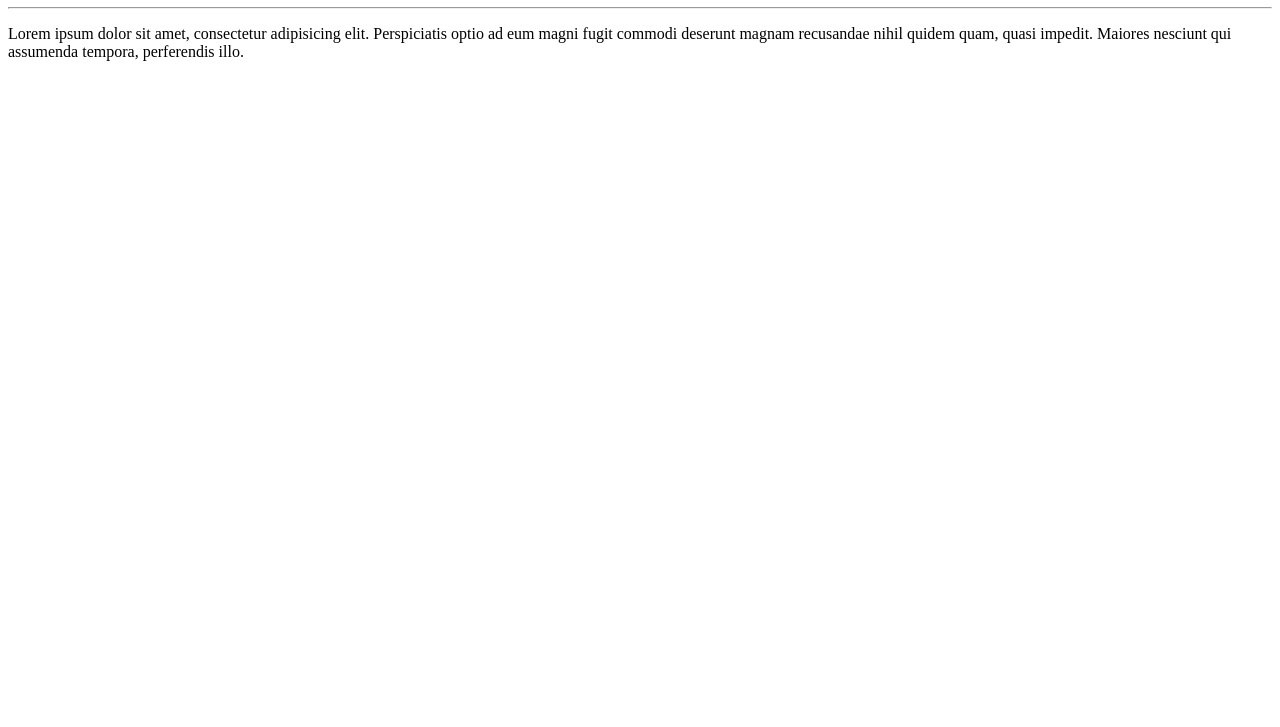
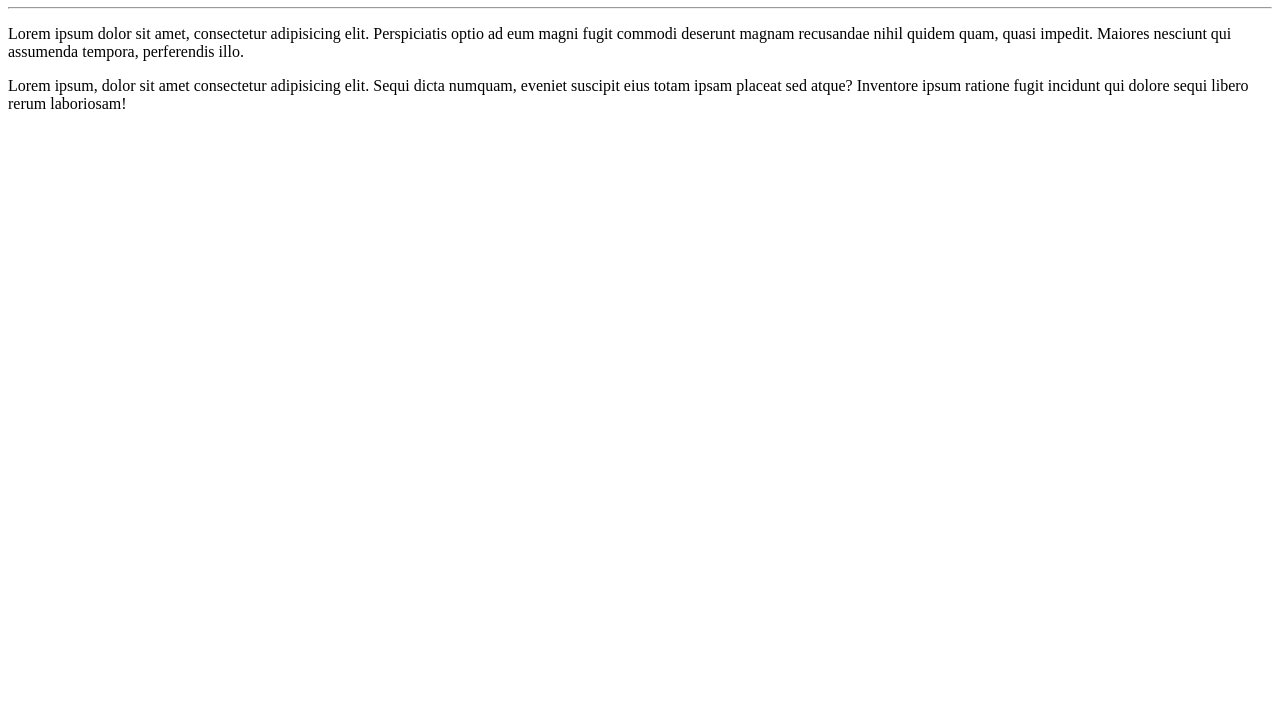
Before and after one commit to marcoskako/Ola-Mundo, a plain HTML site: page site-exemplo/index.html in a window 1280 px wide. Shown: the part 73-800 px from the top of the page. Drawn offline with Linux system fonts and the light colour scheme.

Commit message:
Adicionei um parágrafo

```diff
--- a/site-exemplo/index.html
+++ b/site-exemplo/index.html
@@ -12,5 +12,8 @@
     <p>Lorem ipsum dolor sit amet, consectetur adipisicing elit.
     Perspiciatis optio ad eum magni fugit commodi deserunt magnam recusandae nihil quidem quam, quasi impedit.
     Maiores nesciunt qui assumenda tempora, perferendis illo.</p>
+    <p>Lorem ipsum, dolor sit amet consectetur adipisicing elit.
+    Sequi dicta numquam, eveniet suscipit eius totam ipsam placeat sed atque?
+    Inventore ipsum ratione fugit incidunt qui dolore sequi libero rerum laboriosam!</p>
 </body>
 </html>
```
